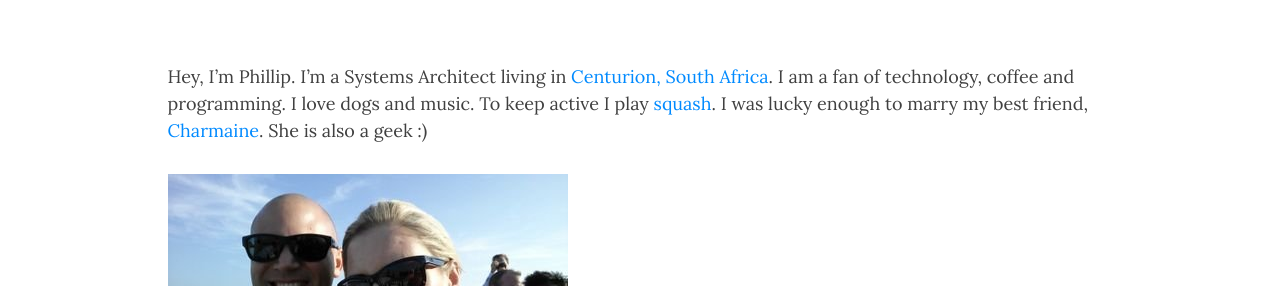
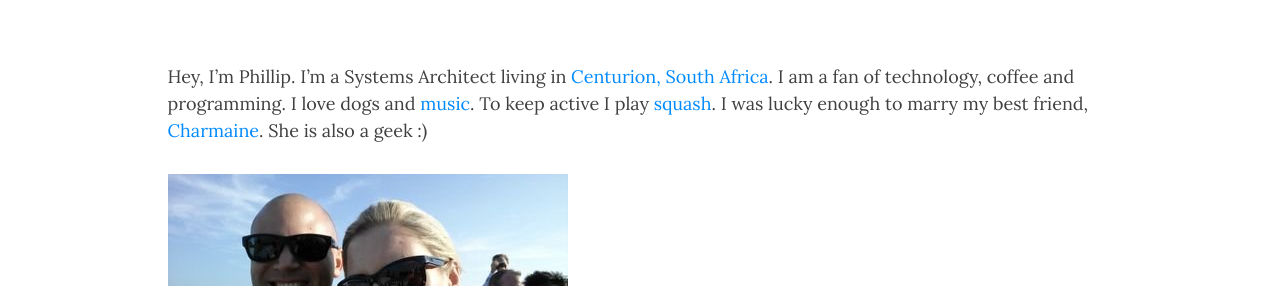
Before and after one commit to phillip-kruger/phillip-kruger.github.io, a Jekyll site: the page built from about.md, in a window 1280 px wide and 900 px high. Shown: the part 491-777 px from the top of the window. Built offline with Jekyll 4.4.1, drawn with Linux system fonts in a browser that asks for light colours; nearby versions of some CDN libraries; part of the change alters nothing that is shown.

```diff
--- a/about.md
+++ b/about.md
@@ -6,7 +6,7 @@ permalink: /about
 ---
 
 Hey, I’m Phillip. I’m a Systems Architect living in [Centurion, South Africa](https://goo.gl/maps/HDZungDMdY42).
-I am a fan of technology, coffee and programming. I love dogs and music. To keep active I play [squash](https://en.wikipedia.org/wiki/Squash_(sport)).
+I am a fan of technology, coffee and programming. I love dogs and [music](https://play.google.com/music/playlist/AMaBXyk7iwAKaDxB5EdeIAaCE3PtbkaF1qC190EPSM9YB6QkWknsYzqy9E0oQks-FeiDThUCOMtUDNS614oveyFrFOzxqcKqKQ%3D%3D). To keep active I play [squash](https://en.wikipedia.org/wiki/Squash_(sport)).
 I was lucky enough to marry my best friend, [Charmaine](https://www.charmaine-kruger.com). She is also a geek :)
 
 ![Charmaine](/images/ek_en_c.jpg)
```
